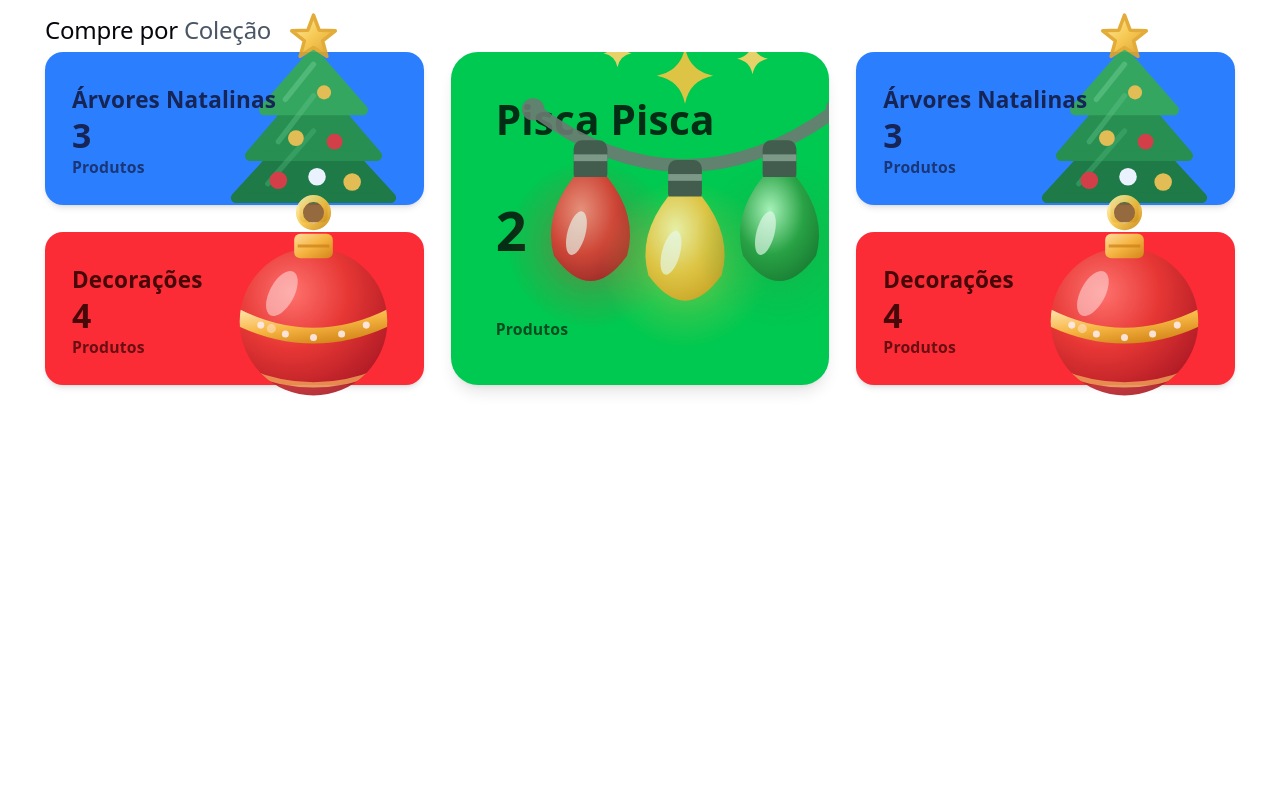
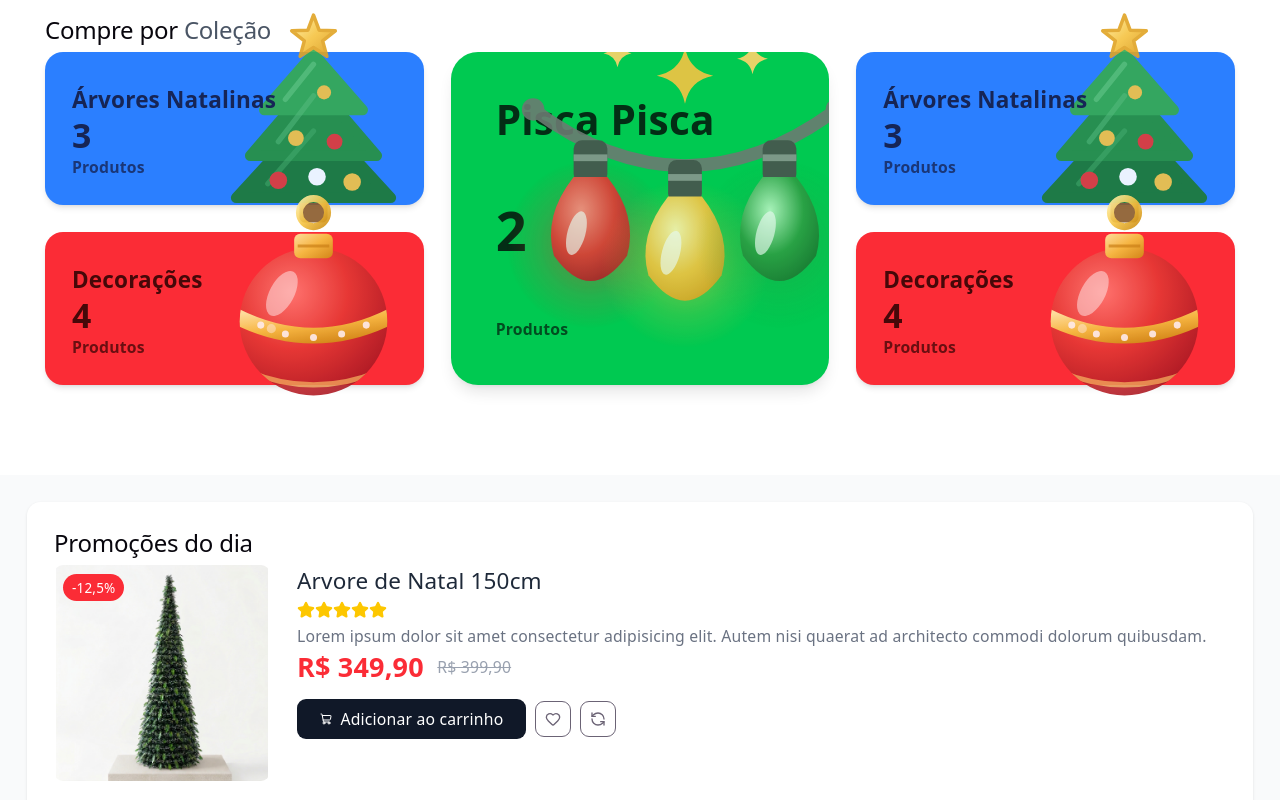
Before and after one commit to alxnvitoriano/grandfather-house, a React (Vite) app: page / in a window 1280 px wide. Shown: the part 2000-2800 px from the top of the page. Before the commit the page ends 2475 px from the top, so only its background shows below. Built offline with nearby package versions, Linux system fonts and the light colour scheme.

Commit message:
chore: initial deals page style

```diff
--- a/src/App.jsx
+++ b/src/App.jsx
@@ -3,6 +3,7 @@ import Category from './components/category';
 import Order from './components/order';
 import Products from './components/products';
 import Collection from './components/collection';
+import Deals from './components/deals';
 
 import AOS from 'aos';
 import 'aos/dist/aos.css';
@@ -24,6 +25,7 @@ useEffect(() => {
       <Order />
       <Products />
       <Collection />
+      <Deals />
     </div>
   )
 }
--- /dev/null
+++ b/src/components/deals.jsx
@@ -0,0 +1,136 @@
+import arvoreNatal from '../assets/pics/ARVORE.jpg'
+import arvoreNatal2 from '../assets/pics/ARVORE4.png'
+import arvoreNatal3 from '../assets/pics/ARVORE5.png'
+import { Heart, RefreshCcw, ShoppingCart, Star } from 'lucide-react'
+
+
+
+const Deals = () => {
+    const featuredProducts = [
+        {
+            name: 'Arvore de Natal 150cm', price: 'R$ 349,90', oldPrice: 'R$ 399,90',
+            change: '+12,5%', image: arvoreNatal, discount: '-12,5%'
+        },
+                {
+            name: 'Arvore de Natal 90cm', price: 'R$ 279,90', oldPrice: 'R$ 299,90',
+            change: '+7,7%', image: arvoreNatal2, discount: '-7,7%'
+        },
+                {
+            name: 'Arvore de Natal 60cm', price: 'R$ 149,90', oldPrice: 'R$ 199,90',
+            change: '+15%', image: arvoreNatal3, discount: '-15%'
+        }
+    ];
+
+    const timerNumbers = ['216', '7', '41', '43'];
+    const timerLabels = ['Dias', 'Horas', 'Mins', 'Segs'];
+
+  return (
+    <div className='grid: md:grid-cols-2 gap-4 md:gap-6 p-4 md:p-6
+    bg-gray-50'
+    data-aos='fade-up'>
+        <div className="bg-white rounded-xl shadow p-4 md:p-6"
+        data-aos='fade-right'
+        data-aos-delay='200'>
+            <h2 className="text-xl md:text-2xl font-bold text-gray-900 mb-4">
+                Promoções do dia
+            </h2>
+                <div className="flex flex-col sm:flex-row items-start gap-4 md:gap-6">
+                    <div className="relative w-full sm:w-48 flex justify-center"
+                    data-aos='zoom-in'
+                    data-aos-delay='300'>
+                        <img src={arvoreNatal} alt='produtos'
+                        className='rounded-lg w-40 h-40 sm:w-48 sm:h-48 object-contain' />
+                        <span className='absolute top-2 left-2 bg-red-500 text-white text-xs px-2 py-1 rounded-full'>
+                            {featuredProducts[0].discount}
+
+                        </span>
+                    </div>
+                    <div className="flex-1 text-center sm:text-left"
+                    data-aos='fade-up'
+                    data-aos-delay='400'>
+                        <h3 className="text-lg md:text-xl font semibold text-gray-800">
+                            {featuredProducts[0].name}
+                        </h3>
+                        <div className="flex text-yellow-400 text-sm my-1 justify-center sm:justify-start">
+                            {[...Array(5)].map((_, i) => (
+                                <Star key={i}
+                                className='w-4 h-4 fill-yellow-400 stroke-yellow-400' />
+                            ))}
+                        </div>
+                        <p className="text-xs text-gray-500 md:text-sm mb-3 leading-relaxed">
+                            Lorem ipsum dolor sit amet consectetur adipisicing elit.
+                            Autem nisi quaerat ad architecto commodi dolorum quibusdam.
+                        </p>
+                        <div className="flex items-center gap-3 mb-3 justify-center sm:justify-start">
+                            <span className='text-red-500 font-bold text-xl md:text-2xl'>
+                                {featuredProducts[0].price}
+                            </span>
+                            <span className="text-gray-400 line-through text-sm">
+                                {featuredProducts[0].oldPrice}
+                            </span>
+                        </div>
+                        <div className="flex items-center gap-2 justify-center sm:justify-start flex-wrap">
+                            <button className="bg-gray-900 text-white px-4 md:px-5 py-2 rounded-lg flex items-center gap-2 text-xs md:text-sm hover:bg-gray-800 transition-all">
+                                <ShoppingCart size={12}/>
+                                Adicionar ao carrinho
+                            </button>
+                            <button className="p-2 border rounded-lg hover:bg-gray-100 transition-all">
+                                <Heart size={16}/>
+                            </button>
+                            <button className="p-2 border rounded-lg hover:bg-gray-100 transition-all">
+                                <RefreshCcw size={16}/>
+                            </button>
+                        </div>
+                    </div>
+                </div>
+                <div className="flex flex-wrap justify-center gap-3 md:gap-4 mt-6 pt-4 border-t border-gray-100"
+                data-aos='fade-up'
+                data-aos-delay='500'>
+                    {timerNumbers.map((num, index) => (
+                        <div key={index}
+                        className="text-center">
+                            <div className="bg-gray-900 text-white px-3 py-2 rounded-lg min-w-12 md:min-w-15">
+                                <span className="text-lg md:text-2xl font-bold">
+                                    {num}
+                                </span>
+                            </div>
+                            <span className="text-sm text-gray-500 mt-1 block">
+                                {timerLabels[index]}
+                                </span>
+                            </div>
+                    ))}
+                </div>
+                {/* right */}
+                <div className="bg-white rounded-xl shadow p-4 md:p-6"
+                data-aos='fade-down'
+                data-aos-delay='200'>
+                    <h2 className="text-xl md:text-2xl font-bold text-gray-900 mb-4"
+                    data-aos='fade-down'>
+                        Promoções do dia
+                    </h2>
+                    <div className="grid grid-cols-1 sm:grid-cols-2 lg:grid-cols-3 gap-4">
+                        {featuredProducts.map((product, index) => (
+                            <div key={index} className="text-center"
+                            data-aos='zoom-in'
+                            data-aos-delay={300 + index * 100}>
+                                <div className="relative h-32 flex justify-center">
+                                    <img src={product.image} alt={product.name} className='rounded-lg h-32 object-contain' />
+                                    {product.discount && (
+                                        <span className="absolute top-2 right-2 bg-red-500 text-white text-xs px-2 py-1 rounded full">
+                                            {product.discount} OFF
+                                        </span>
+                                    )}
+                                </div>
+                                <h3 className='text-lg md:text-xl font semibold text-gray-800'>
+                                                                   {product.name}
+                                </h3>
+                            </div>
+                        ))}
+                    </div>
+                </div>
+        </div>
+    </div>
+  )
+}
+
+export default Deals
```
